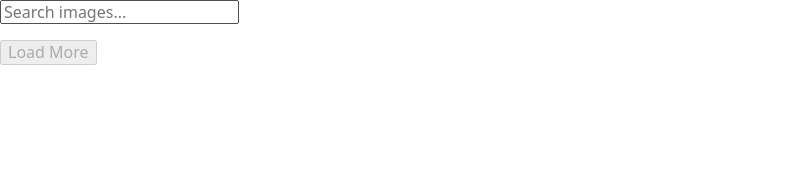
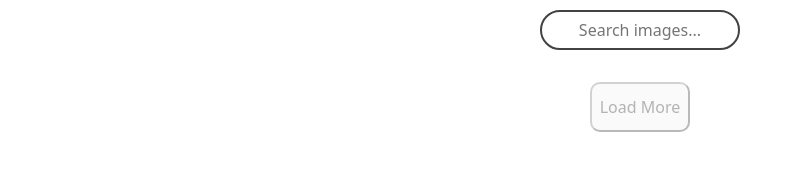
Before and after one commit to rodion-prokopchenko/goit-js-hw-13-image-finder, a website built with Parcel: page src/index.html in a window 1280 px wide. Shown: the whole page, without its empty margins (0-803 px from the left). Built offline with nearby package versions, Linux system fonts and the light colour scheme.

Commit message:
after QA#1

```diff
--- a/src/index.js
+++ b/src/index.js
@@ -17,12 +17,12 @@ function search(e) {
   fetchF.query = e.target.value;
 
   clearGallery();
-  // как лучше? чтобы ---IF(...){}--- оставался в функции search(e)?
+
   if (e.target.value !== '') {
     renderItems(e);
     unDisableLoadButton();
   }
-  // или чтобы ---IF(...{})--- забирала микро-функция renderItems?
+
   searchIsEmpty(e);
 }
 function loadMore() {
@@ -31,7 +31,7 @@ function loadMore() {
 
   renderItems();
   console.log(refs.containerGallery.lastElementChild);
-  setTimeout(scroll, 550);
+  setTimeout(scroll, 1500);
 }
 
 function scroll() {
--- a/src/sass/_example.scss
+++ b/src/sass/_example.scss
@@ -1,27 +1,38 @@
-.example {
-  font-family: -apple-system, BlinkMacSystemFont, 'Segoe UI', Roboto, Oxygen, Ubuntu, Cantarell,
-    'Open Sans', 'Helvetica Neue', sans-serif;
-  line-height: 1.5;
-  background-color: #fff;
-  color: #424242;
-  max-width: 960px;
-  padding: 16px;
+li {
+  list-style-type: none;
 }
 
-.example code {
-  font-family: monospace;
-  font-size: 16px;
-  font-weight: 700;
-  background-color: #009688;
-  color: #fff;
-  padding: 2px 6px;
-  border-radius: 2px;
+body {
+  align-items: center;
+  align-content: center;
+  display: flex;
+  flex-direction: column;
+}
+.search-form {
+  margin-top: 10px;
+  display: flex;
+
+  justify-content: center;
 }
 
-.example .background {
-  height: 240px;
-  // Путь к изображениям из SASS-файла всегда такой, как из папки css
-  background-image: url('../images/demo.jpg');
-  background-size: cover;
-  background-position: center;
+.search {
+  width: 200px;
+  height: 40px;
+
+  text-align: center;
+  border: 2px solid #424242;
+  border-radius: 20px;
 }
+
+.load-button {
+  width: 100px;
+  height: 50px;
+
+  border-radius: 10px;
+}
+.stats {
+  display: flex;
+  align-content: center;
+
+  justify-content: space-evenly;
+}
```
